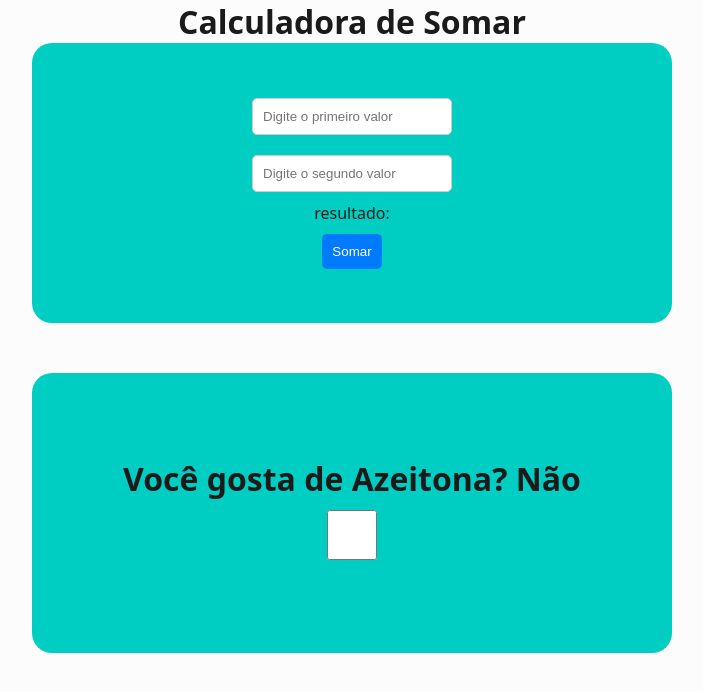
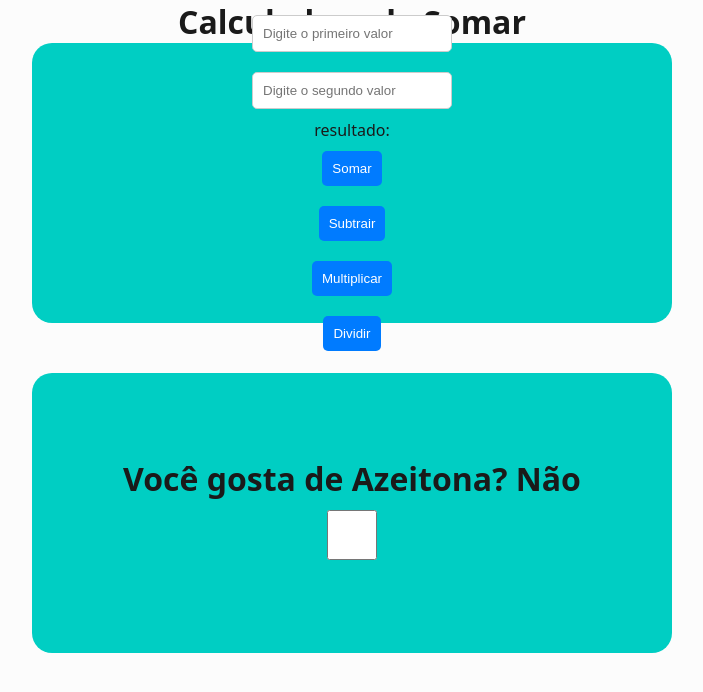
Before and after one commit to ra24351597810-sys/Formulario, a React (Create React App) app: page /calculadora in a window 1280 px wide. Shown: the top 692 px of the page, without its empty margins (288-991 px from the left). Built offline with nearby package versions, Linux system fonts and the light colour scheme.

Commit message:
Adicionando mais OPS

```diff
--- a/src/pages/calculadora/index.jsx
+++ b/src/pages/calculadora/index.jsx
@@ -11,6 +11,21 @@ export default function Calculadora() {
 
     function somar() {
         const resultado = Number(valor1) + Number(valor2);
+        setresp(resultado);
+    }
+
+    function dividir() {
+        const resultado = Number(valor1) / Number(valor2);
+        setresp(resultado);
+    }
+
+    function multiplicar() {
+        const resultado = Number(valor1) * Number(valor2);
+        setresp(resultado);
+    }
+
+    function subtrair() {
+        const resultado = Number(valor1) - Number(valor2);
         setresp(resultado);
     }
 
@@ -32,6 +47,9 @@ return(
                 <div>resultado: {resp}</div>
 
             <button onClick={somar}>Somar</button>
+            <button onClick={subtrair}>Subtrair</button>
+            <button onClick={multiplicar}>Multiplicar</button>
+            <button onClick={dividir}>Dividir</button>
         </div>
 
         <div className='RDJM'>
```
